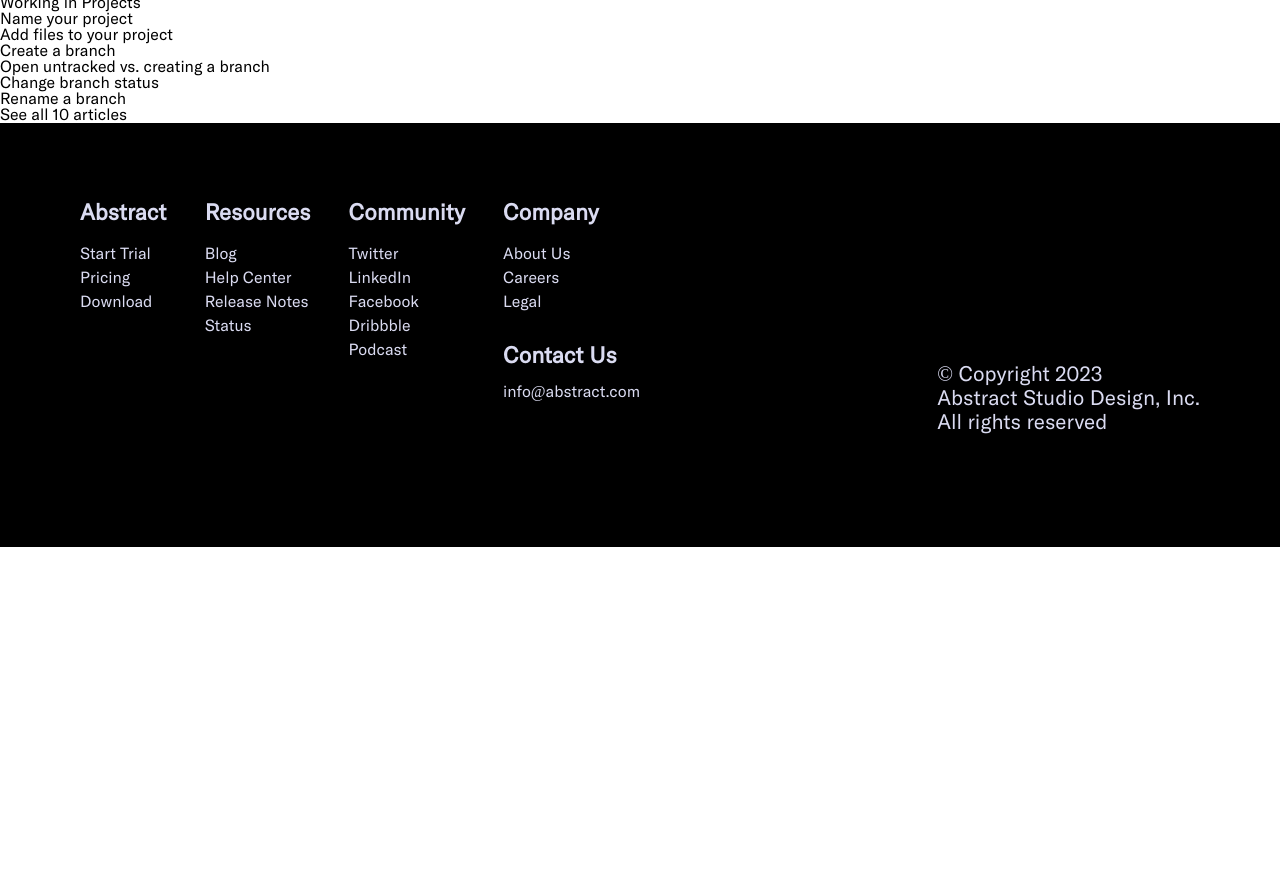
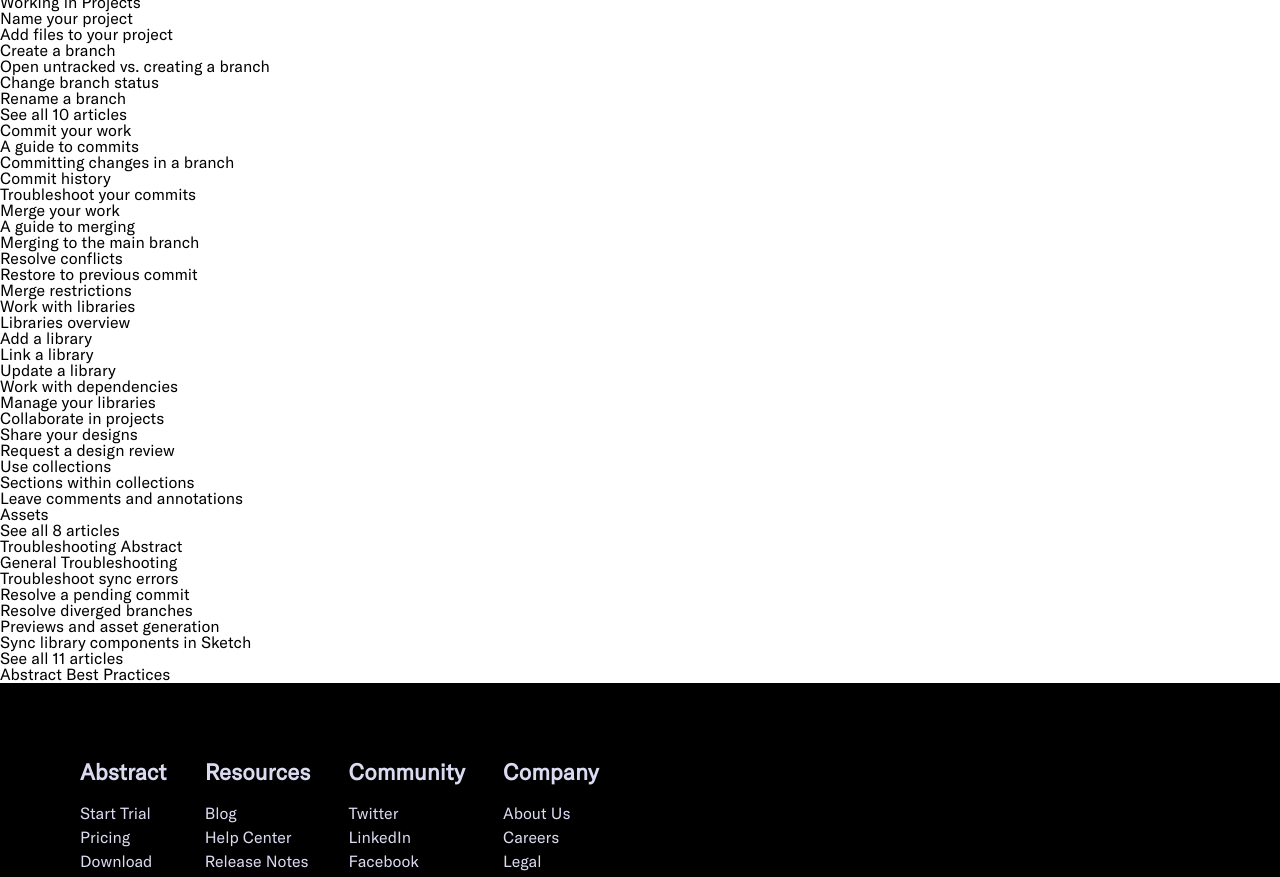
Before and after one commit to beatrizang/abstract, an Angular app: page /using-abstract in a window 1280 px wide. Shown: the part 400-1277 px from the top of the page. Before the commit the page ends 947 px from the top, so only its background shows below. Built offline with nearby package versions, Linux system fonts and the light colour scheme.

Commit message:
Se agrega contenido de using abstract

```diff
--- a/src/app/using-abstract/using-abstract.component.html
+++ b/src/app/using-abstract/using-abstract.component.html
@@ -39,57 +39,61 @@
         <a href="#">See all 10 articles</a>
     </div>
     <div>
-        <h2></h2>
+        <h2>Commit your work</h2>
         <ul>
-            <li><a href=""></a></li>
-            <li><a href=""></a></li>
-            <li><a href=""></a></li>
-            <li><a href=""></a></li>
-            <li><a href=""></a></li>
+            <li><a href="#">A guide to commits</a></li>
+            <li><a href="#">Committing changes in a branch</a></li>
+            <li><a href="#">Commit history</a></li>
+            <li><a href="#">Troubleshoot your commits</a></li>
         </ul>
     </div>
     <div>
-        <h2></h2>
+        <h2>Merge your work</h2>
         <ul>
-            <li><a href=""></a></li>
-            <li><a href=""></a></li>
-            <li><a href=""></a></li>
-            <li><a href=""></a></li>
-            <li><a href=""></a></li>
+            <li><a href="#">A guide to merging</a></li>
+            <li><a href="#">Merging to the main branch</a></li>
+            <li><a href="#">Resolve conflicts</a></li>
+            <li><a href="#">Restore to previous commit</a></li>
+            <li><a href="#">Merge restrictions</a></li>
         </ul>
     </div>
     <div>
-        <h2></h2>
+        <h2>Work with libraries</h2>
         <ul>
-            <li><a href=""></a></li>
-            <li><a href=""></a></li>
-            <li><a href=""></a></li>
-            <li><a href=""></a></li>
-            <li><a href=""></a></li>
+            <li><a href="#">Libraries overview</a></li>
+            <li><a href="#">Add a library</a></li>
+            <li><a href="#">Link a library</a></li>
+            <li><a href="#">Update a library</a></li>
+            <li><a href="#">Work with dependencies</a></li>
+            <li><a href="#">Manage your libraries</a></li>
         </ul>
     </div>
     <div>
-        <h2></h2>
+        <h2>Collaborate in projects</h2>
         <ul>
-            <li><a href=""></a></li>
-            <li><a href=""></a></li>
-            <li><a href=""></a></li>
-            <li><a href=""></a></li>
-            <li><a href=""></a></li>
+            <li><a href="#">Share your designs</a></li>
+            <li><a href="#">Request a design review</a></li>
+            <li><a href="#">Use collections</a></li>
+            <li><a href="#">Sections within collections</a></li>
+            <li><a href="#">Leave comments and annotations</a></li>
+            <li><a href="#">Assets</a></li>
         </ul>
+        <a href="#">See all 8 articles</a>
     </div>
     <div>
-        <h2></h2>
+        <h2>Troubleshooting Abstract</h2>
         <ul>
-            <li><a href=""></a></li>
-            <li><a href=""></a></li>
-            <li><a href=""></a></li>
-            <li><a href=""></a></li>
-            <li><a href=""></a></li>
+            <li><a href="#">General Troubleshooting</a></li>
+            <li><a href="#">Troubleshoot sync errors</a></li>
+            <li><a href="#">Resolve a pending commit</a></li>
+            <li><a href="#">Resolve diverged branches</a></li>
+            <li><a href="#">Previews and asset generation</a></li>
+            <li><a href="#">Sync library components in Sketch</a></li>
         </ul>
+        <a href="#">See all 11 articles</a>
     </div>
     <div>
-        <h2></h2>
+        <h2>Abstract Best Practices</h2>
         <ul>
             <li><a href=""></a></li>
             <li><a href=""></a></li>
```
